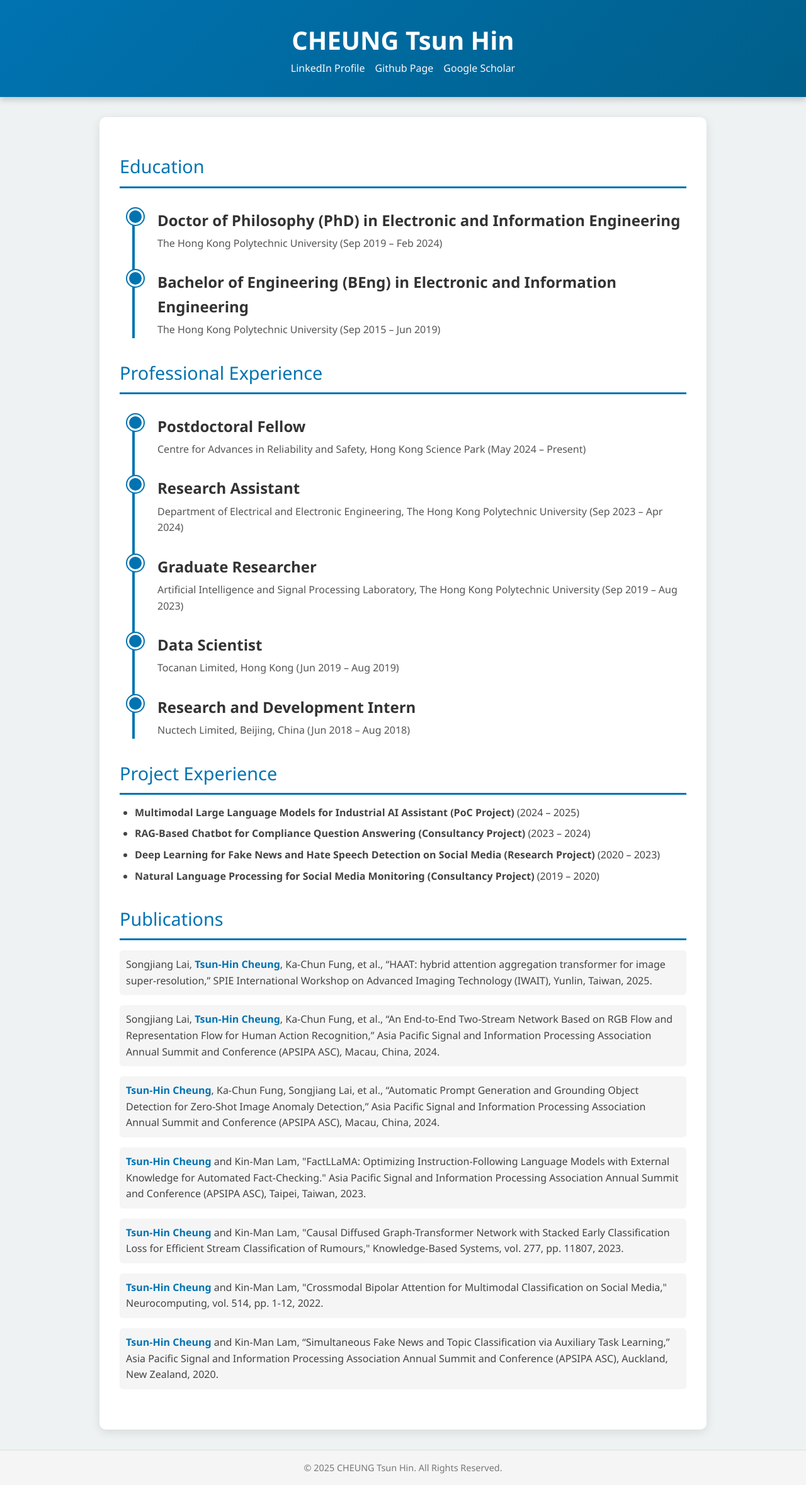
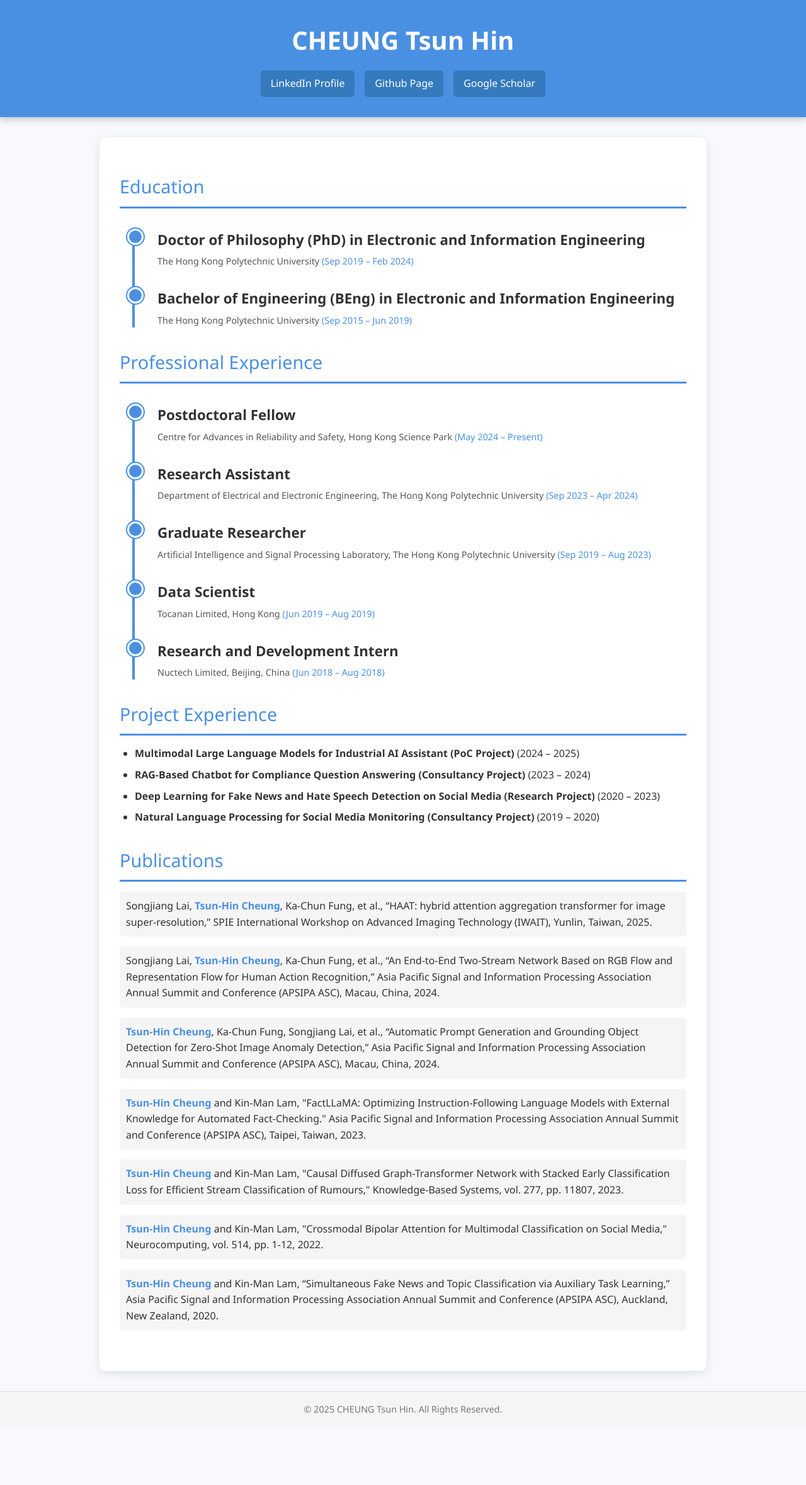
Before and after one commit to thcheung/thcheung.github.io, a Jekyll site: the page built from index.markdown, in a window 1280 px wide. Shown: the whole page at 63% size. Built offline with Jekyll 4.4.1, drawn with Linux system fonts in a browser that asks for light colours; after the commit the page ends 2265 px from its top, so only the background shows below that.

Commit message:
fix codes

```diff
--- a/_layouts/home.html
+++ b/_layouts/home.html
@@ -10,21 +10,16 @@
             margin: 0;
             padding: 0;
             line-height: 1.6;
-            color: #444;
-            background-color: #eef2f3;
+            color: #333;
+            background-color: #f7f9fc;
         }
 
         header {
-            background: linear-gradient(135deg, #0073b1, #005f8a);
+            background: #4A90E2;
             color: white;
             padding: 2rem 1rem;
             text-align: center;
             box-shadow: 0 4px 10px rgba(0, 0, 0, 0.2);
-        }
-
-        header img {
-            max-width: 100px;
-            margin-bottom: 1rem;
         }
 
         header h1 {
@@ -33,26 +28,25 @@
             font-weight: 700;
         }
 
-        header p {
-            margin: 0.5rem 0;
-            font-size: 1.1rem;
-        }
-
         .contact-info {
             display: flex;
             justify-content: center;
             gap: 1rem;
             flex-wrap: wrap;
+            margin-top: 1rem;
         }
 
         .contact-info a {
-            color: #f9f9f9;
+            color: white;
             text-decoration: none;
-            transition: color 0.3s;
+            padding: 0.5rem 1rem;
+            border-radius: 5px;
+            background: #357ABD;
+            transition: background 0.3s;
         }
 
         .contact-info a:hover {
-            color: #d1d1d1;
+            background: #2868A2;
         }
 
         .container {
@@ -69,11 +63,11 @@
         }
 
         .section h2 {
-            border-bottom: 3px solid #0073b1;
+            border-bottom: 3px solid #4A90E2;
             margin-bottom: 1rem;
             padding-bottom: 0.5rem;
             font-size: 1.8rem;
-            color: #0073b1;
+            color: #4A90E2;
             font-weight: 500;
         }
 
@@ -91,13 +85,18 @@
             top: 0;
             bottom: 0;
             width: 4px;
-            background: #0073b1;
+            background: #4A90E2;
         }
 
         .timeline-item {
             position: relative;
             margin-bottom: 30px;
             padding-left: 60px;
+            transition: transform 0.3s;
+        }
+
+        .timeline-item:hover {
+            transform: scale(1.02);
         }
 
         .timeline-item:last-child {
@@ -111,23 +110,29 @@
             top: 0;
             width: 20px;
             height: 20px;
-            background: #0073b1;
+            background: #4A90E2;
             border: 3px solid white;
             border-radius: 50%;
-            box-shadow: 0 0 0 2px #0073b1;
+            box-shadow: 0 0 0 2px #4A90E2;
         }
 
         .timeline-item h3 {
             margin: 0;
-            font-size: 1.5rem;
+            font-size: 1.4rem;
             color: #333;
             font-weight: 600;
         }
 
         .timeline-item p {
             margin: 0.3rem 0 0;
-            font-size: 1rem;
+            font-size: 0.9rem;
             color: #555;
+        }
+
+        .timeline-item .duration {
+            font-size: 0.9rem;
+            color: #4A90E2;
+            font-weight: 500;
         }
 
         ul {
@@ -157,7 +162,7 @@
         }
 
         .publications ul li strong {
-            color: #0073b1;
+            color: #4A90E2;
             font-weight: 700;
         }
 
@@ -188,11 +193,11 @@
             <ul class="timeline">
                 <li class="timeline-item">
                     <h3>Doctor of Philosophy (PhD) in Electronic and Information Engineering</h3>
-                    <p>The Hong Kong Polytechnic University (Sep 2019 – Feb 2024)</p>
+                    <p>The Hong Kong Polytechnic University <span class="duration">(Sep 2019 – Feb 2024)</span></p>
                 </li>
                 <li class="timeline-item">
                     <h3>Bachelor of Engineering (BEng) in Electronic and Information Engineering</h3>
-                    <p>The Hong Kong Polytechnic University (Sep 2015 – Jun 2019)</p>
+                    <p>The Hong Kong Polytechnic University <span class="duration">(Sep 2015 – Jun 2019)</span></p>
                 </li>
             </ul>
         </div>
@@ -202,23 +207,23 @@
             <ul class="timeline">
                 <li class="timeline-item">
                     <h3>Postdoctoral Fellow</h3>
-                    <p>Centre for Advances in Reliability and Safety, Hong Kong Science Park (May 2024 – Present)</p>
+                    <p>Centre for Advances in Reliability and Safety, Hong Kong Science Park <span class="duration">(May 2024 – Present)</span></p>
                 </li>
                 <li class="timeline-item">
                     <h3>Research Assistant</h3>
-                    <p>Department of Electrical and Electronic Engineering, The Hong Kong Polytechnic University (Sep 2023 – Apr 2024)</p>
+                    <p>Department of Electrical and Electronic Engineering, The Hong Kong Polytechnic University <span class="duration">(Sep 2023 – Apr 2024)</span></p>
                 </li>
                 <li class="timeline-item">
                     <h3>Graduate Researcher</h3>
-                    <p>Artificial Intelligence and Signal Processing Laboratory, The Hong Kong Polytechnic University (Sep 2019 – Aug 2023)</p>
+                    <p>Artificial Intelligence and Signal Processing Laboratory, The Hong Kong Polytechnic University <span class="duration">(Sep 2019 – Aug 2023)</span></p>
                 </li>
                 <li class="timeline-item">
                     <h3>Data Scientist</h3>
-                    <p>Tocanan Limited, Hong Kong (Jun 2019 – Aug 2019)</p>
+                    <p>Tocanan Limited, Hong Kong <span class="duration">(Jun 2019 – Aug 2019)</span></p>
                 </li>
                 <li class="timeline-item">
                     <h3>Research and Development Intern</h3>
-                    <p>Nuctech Limited, Beijing, China (Jun 2018 – Aug 2018)</p>
+                    <p>Nuctech Limited, Beijing, China <span class="duration">(Jun 2018 – Aug 2018)</span></p>
                 </li>
             </ul>
         </div>
```
